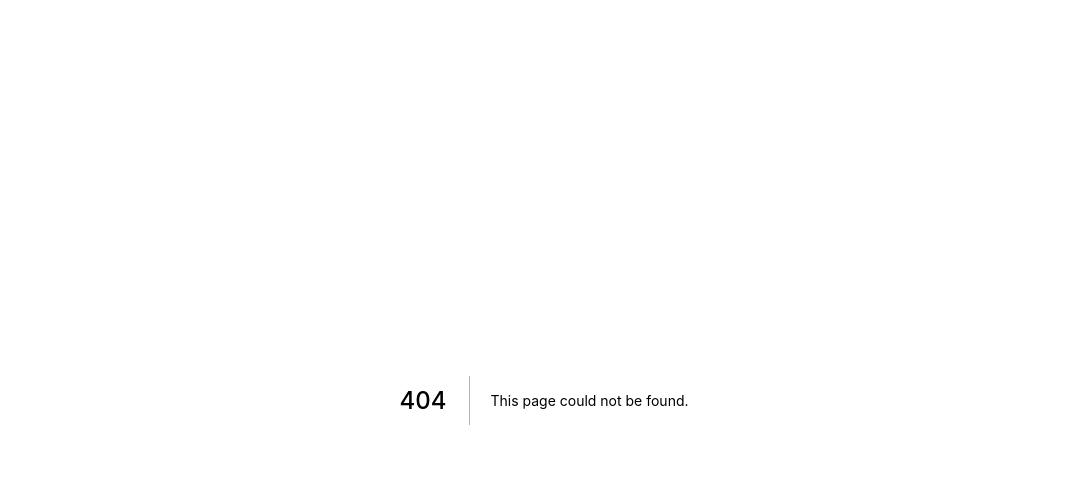
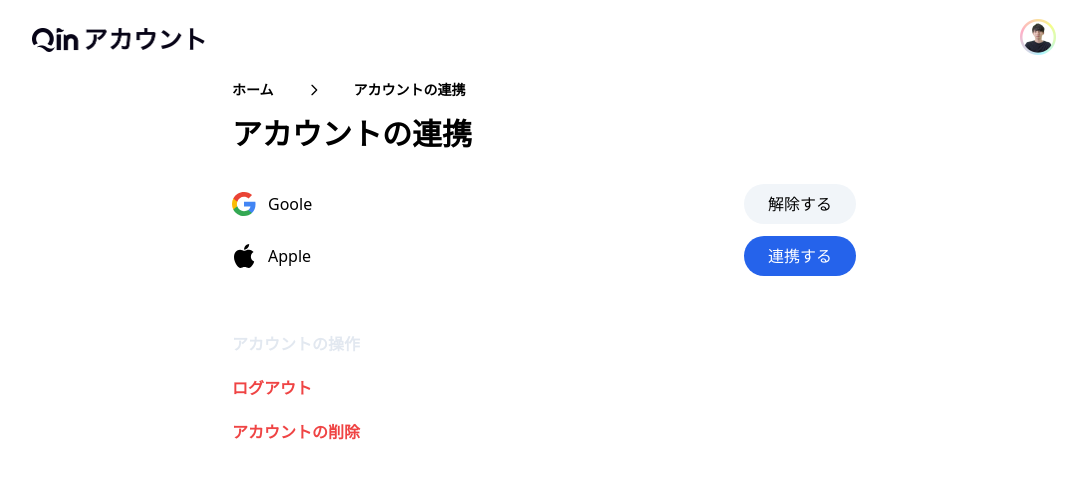
Before and after one commit to qin-todo-team-i/qin-todo-team-i, a Next.js app: page /account/accountsettings in a window 1280 px wide. Before the commit this address had no page. Shown: the top 478 px of the page, without its empty margins (96-1183 px from the left). Built offline with nearby package versions, Linux system fonts and the light colour scheme.

Commit message:
アカウント連携ページモック作成

```diff
--- /dev/null
+++ b/src/pages/account/accountsettings/index.jsx
@@ -0,0 +1,59 @@
+import React from "react";
+import Image from "next/image";
+import { ChevronLeftIcon, ChevronRightIcon } from "@heroicons/react/outline";
+
+import { Layout } from "src/layouts/Layout";
+
+const AccountSettings = () => {
+  return (
+    <Layout>
+      <div className="max-w-2xl mx-auto px-6">
+        <div className="lg:hidden flex items-center relative justify-between gap-x-6 mb-8">
+          <ChevronLeftIcon className="w-6 h-6" />
+          <h1 className="text-lg font-bold">アカウントの連携</h1>
+          <span></span>
+        </div>
+        <div className="hidden lg:block">
+          <ul className="flex items-center gap-x-8 text-sm font-bold mb-4">
+            <li>ホーム</li>
+            <ChevronRightIcon className="w-4 h-4 text-gray-400" />
+            <li>アカウントの連携</li>
+          </ul>
+          <h1 className="text-3xl font-bold mb-8">アカウントの連携</h1>
+        </div>
+
+        <section className="mb-14">
+          <ul className="">
+            <li className="flex justify-between items-center mb-3">
+              <span className="inline-flex items-center gap-3">
+                <Image src="/icon_google.svg" alt="logo" width={24} height={24} />
+                <span>Goole</span>
+              </span>
+              <button className="block px-6 py-2 bg-slate-100 rounded-3xl text-black">解除する</button>
+            </li>
+            <li className="flex justify-between items-center">
+              <span className="inline-flex items-center gap-3">
+                <Image src="/icon_apple.svg" alt="logo" width={24} height={24} />
+                <span>Apple</span>
+              </span>
+              <button className="block px-6 py-2 bg-blue-600 rounded-3xl text-white">連携する</button>
+            </li>
+          </ul>
+        </section>
+        <section>
+          <h2 className="text-slate-200 font-bold mb-5">アカウントの操作</h2>
+          <ul>
+            <li className="mb-5">
+              <span className="text-red-500 font-bold cursor-pointer">ログアウト</span>
+            </li>
+            <li className="">
+              <span className="text-red-500 font-bold cursor-pointer">アカウントの削除</span>
+            </li>
+          </ul>
+        </section>
+      </div>
+    </Layout>
+  );
+};
+
+export default AccountSettings;
```
Also changed, not shown: public/icon_apple.svg (added), public/icon_google.svg (added).
